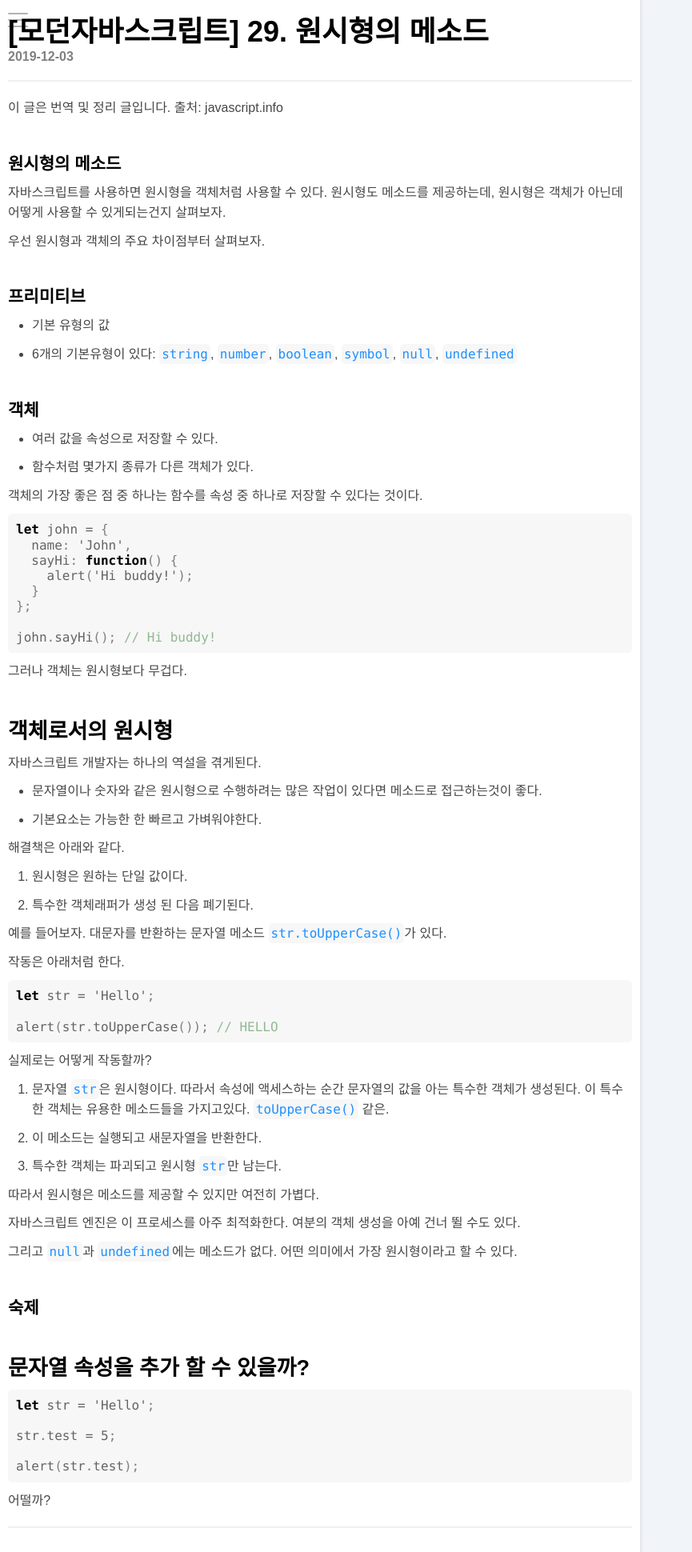
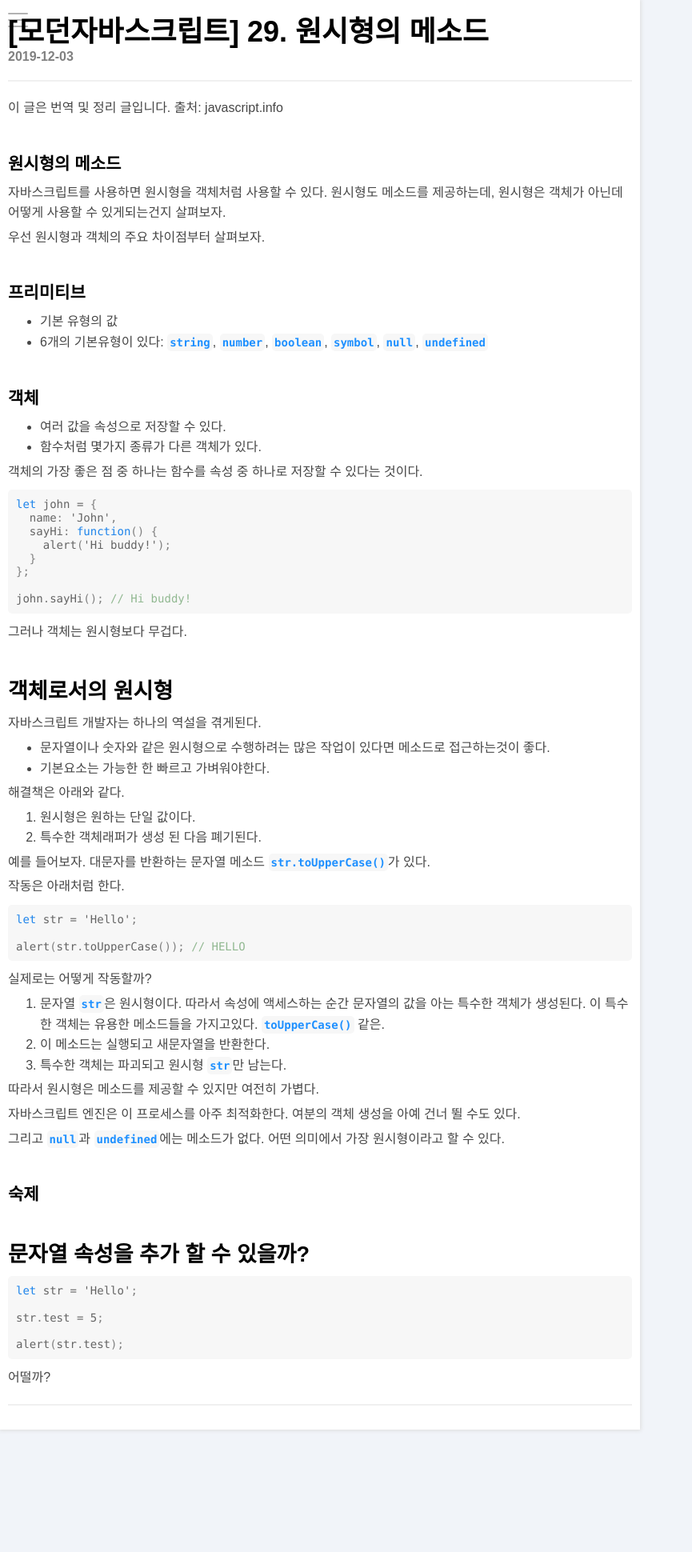
Before and after one commit to ijun17/ijun17.github.io, a Jekyll site: the page built from _posts/2019-12-03-modern-javascript-29.markdown, in a window 1280 px wide. Shown: the whole page at 80% size, without its empty margins (0-865 px from the left). Built offline with Jekyll 4.4.1, drawn with Linux system fonts in a browser that asks for light colours; after the commit the page ends 1787 px from its top, so only the background shows below that.

Commit message:
highlight change

```diff
--- a/assets/css/post.css
+++ b/assets/css/post.css
@@ -33,23 +33,23 @@ div::-webkit-scrollbar{
     line-height: 160%;
     font-size: 16px;
     font-weight: 500;
-    margin-bottom:10px;
+    margin:5px 0 5px 0;
 }
 
 .post-content li{
-    margin-left:30px
+    margin:0 0 0 40px;
 }
 
 .highlighter-rouge *{
     font-family: Consolas, monospace;
     font-weight:400;
-    font-size:16px;
+    font-size:14px;
 }
 
 .highlighter-rouge{
     font-family: Consolas, monospace;
     font-weight:400;
-    font-size:16px;
+    font-size:14px;
     color:rgb(100,100,100);
     background-color:rgb(247,247,247);
     border-radius:5px;
@@ -62,10 +62,11 @@ div::-webkit-scrollbar{
 .language-plaintext{
     padding:3px;
     color:dodgerblue;
+    font-weight: bold;
 }
 
 /*code highlight*/
 code .c1{color:rgb(145, 184, 145);}
-code .kd{color:black;font-weight: bold;}
+code .kd{color:rgb(30, 132, 235);}
 /*code .dl,.s1{color:black;}*/
 code .p{color:gray}
--- a/assets/css/sidebar.css
+++ b/assets/css/sidebar.css
@@ -6,21 +6,19 @@
     width:320px;
     height:100%;
     box-shadow: inset 0 0 0 1000px rgba(0,0,0,0.2);
-    /*
-    background:url('/assets/images/sidebar.jpg'),white;
-
-    */
     /*gradient
     (#4b6cb7, #182848) / (#7474bf, #348ac7) / (#d53369, #cbad6d) / (#de6262, #ffb88c)
     */
     background: #7474bf;
     background: -webkit-linear-gradient(to bottom, #7474bf, #348ac7);
     background: linear-gradient(to bottom, #7474bf, #348ac7);
-    background-size: cover;
+    /*background-size: cover;*/
     background-position: fixed;
 
     overflow-y: scroll;
     overflow-x: hidden;
+
+    transition: left 0.3s ease 0s;
 }
 
 .myScroll::-webkit-scrollbar{
@@ -74,6 +72,7 @@
 .navbar-file{
     font-size:16px;
     color:white;
-    line-height: 140%;
+    line-height: 22px;
     font-weight: 100;
+    vertical-align:middle;
 }
--- a/assets/js/sidebar.js
+++ b/assets/js/sidebar.js
@@ -32,12 +32,14 @@ function createNav(dir, html_div){
             html_folder.className="navbar-folder";
             html_folder.addEventListener("mouseenter",function(){html_folder.style.color="rgba(255,255,255,0.5)"})
             html_folder.addEventListener("mouseleave",function(){html_folder.style.color="white"})
-            html_folder.addEventListener("click",function(){html_div_next.style.height=(html_div_next.style.height[0]==="0" ?"":"0px")})
-            html_div_next.style="padding-left:25px; overflow:hidden; height:0px";
+            html_folder.addEventListener("click",function(){
+                html_div_next.style.height=(html_div_next.style.height[0]==="0" ?"auto":"0px");
+            })
+            createNav(dir.folders[i],html_div_next);
             html_div.appendChild(html_folder);
             html_div.appendChild(html_div_next);
-
-            createNav(dir.folders[i],html_div_next);
+            //console.log(folders[i].name,html_div_next.getBoundingClientRect())
+            html_div_next.style="padding-left:25px; overflow:hidden; height:0; transition:height 1s ease 0s;";
         }
     }
     if(category !== undefined){
@@ -55,9 +57,9 @@ createNav(directory[0], html_sidebarMenu);
 let sidebarOn=false;
 html_sidebarButton.addEventListener("click",function(e){
     if(sidebarOn){
-        html_sidebar.style="left: -320px;transition: all 0.3s ease 0s;"
+        html_sidebar.style="left: -320px;"
     }else{
-        html_sidebar.style="left: 0px;transition: all 0.3s ease 0s;"
+        html_sidebar.style="left: 0px;"
     }
     sidebarOn=!sidebarOn;
 })
```
